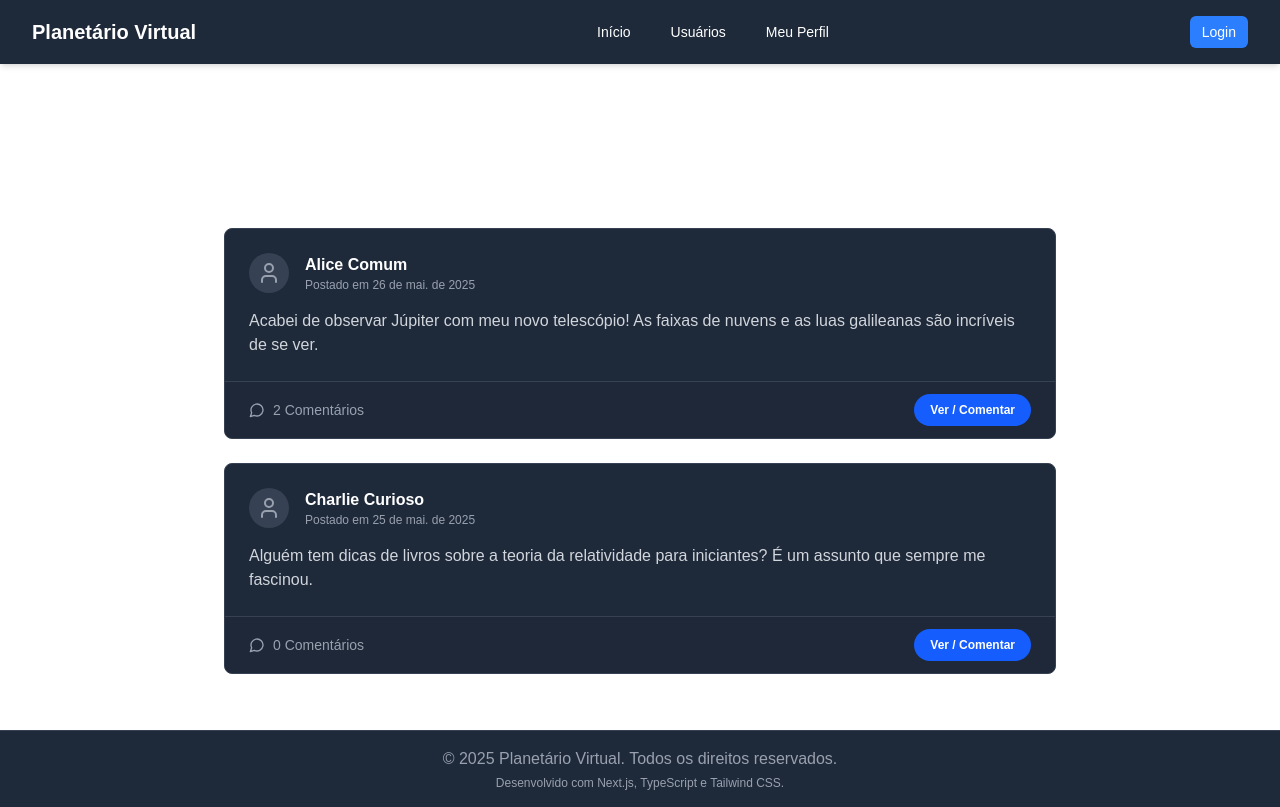
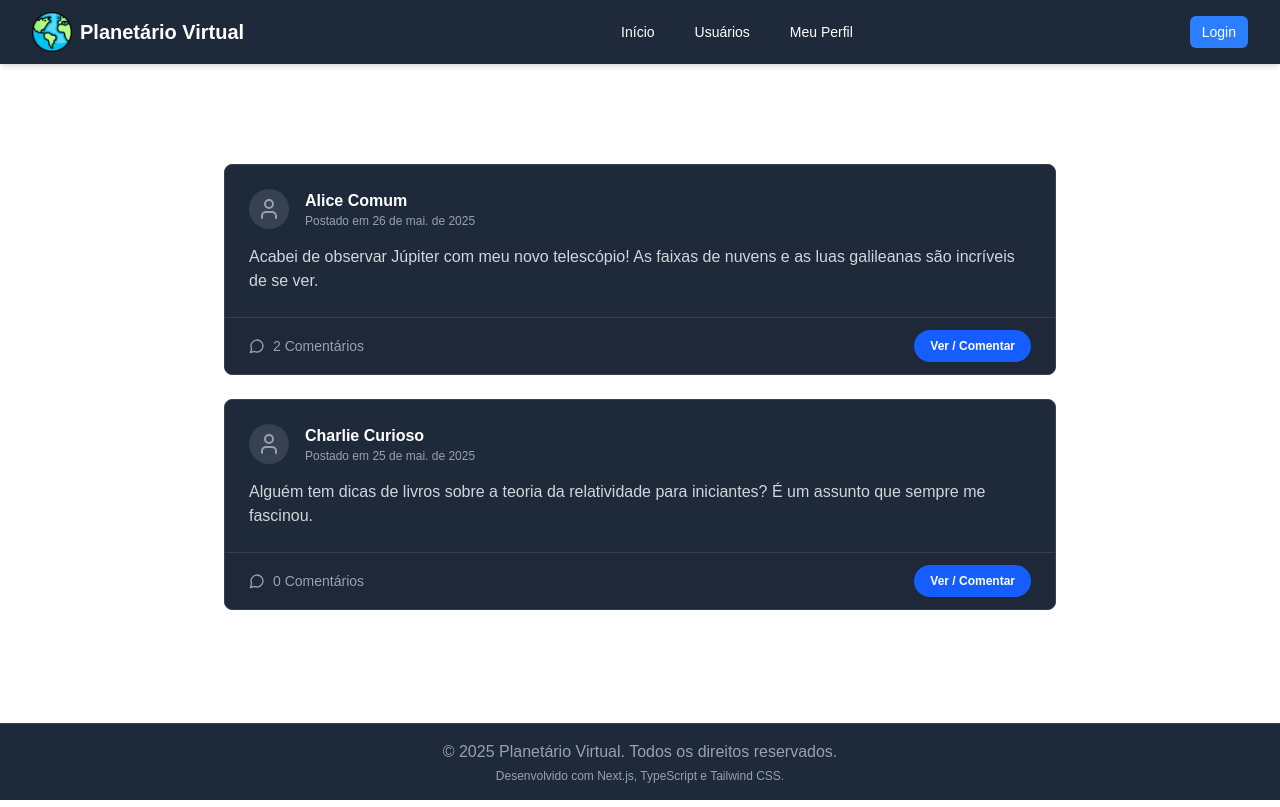
Before and after one commit to UnBArqDsw2025-1-Turma02/2025.1-T02-_G7_PlanetarioVirtual_Entrega_03, a Next.js app in the folder projeto/grupo1/frontend/: page / in a window 1280 px wide. Built offline with nearby package versions, Linux system fonts and the light colour scheme.

Commit message:
chore: fixa navbar no topo e adiciona logo

```diff
--- a/projeto/grupo1/frontend/src/components/layout/Navbar.tsx
+++ b/projeto/grupo1/frontend/src/components/layout/Navbar.tsx
@@ -1,17 +1,26 @@
 "use client";
+
 import Link from 'next/link';
 import { useAuth } from '@/contexts/AuthContext';
+import Image from 'next/image';
 
 export function Navbar() {
   const { user, logout } = useAuth();
 
   return (
-    <nav className="w-full bg-gray-800 text-white shadow-md">
+    <nav className="fixed top-0 left-0 right-0 z-50 w-full bg-gray-800 text-white shadow-md">
       <div className="max-w-7xl mx-auto px-4 sm:px-6 lg:px-8">
         <div className="flex items-center justify-between h-16">
           <div className="flex-shrink-0">
-            <Link href="/" className="text-xl font-bold">
-              Planetário Virtual
+            <Link href="/" className="flex items-center gap-2 text-xl font-bold">
+              <Image
+                src="/logo.png"
+                alt="Logo Planetário Virtual"
+                width={40}
+                height={40}
+                className="h-10 w-auto"
+              />
+              <span>Planetário Virtual</span>
             </Link>
           </div>
           <div className="hidden md:block">
```
